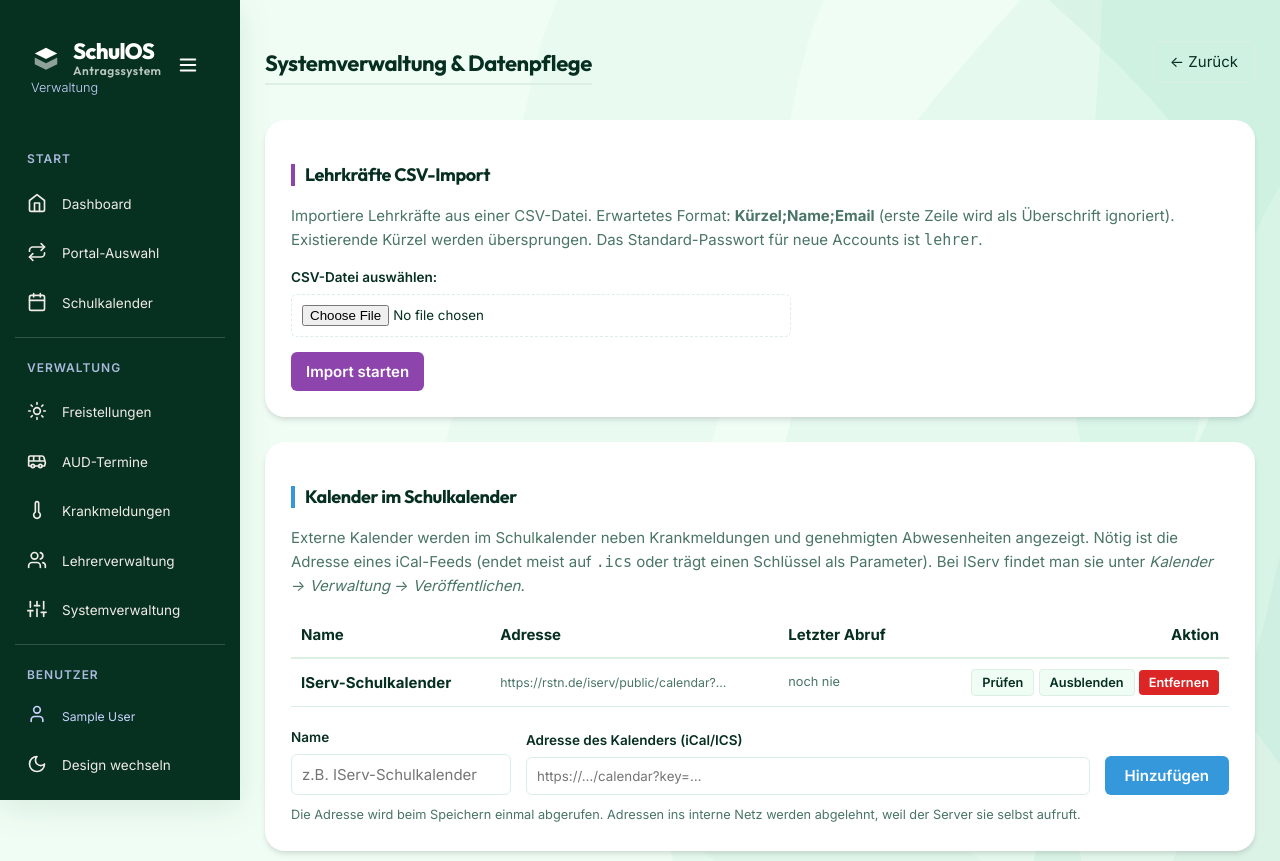
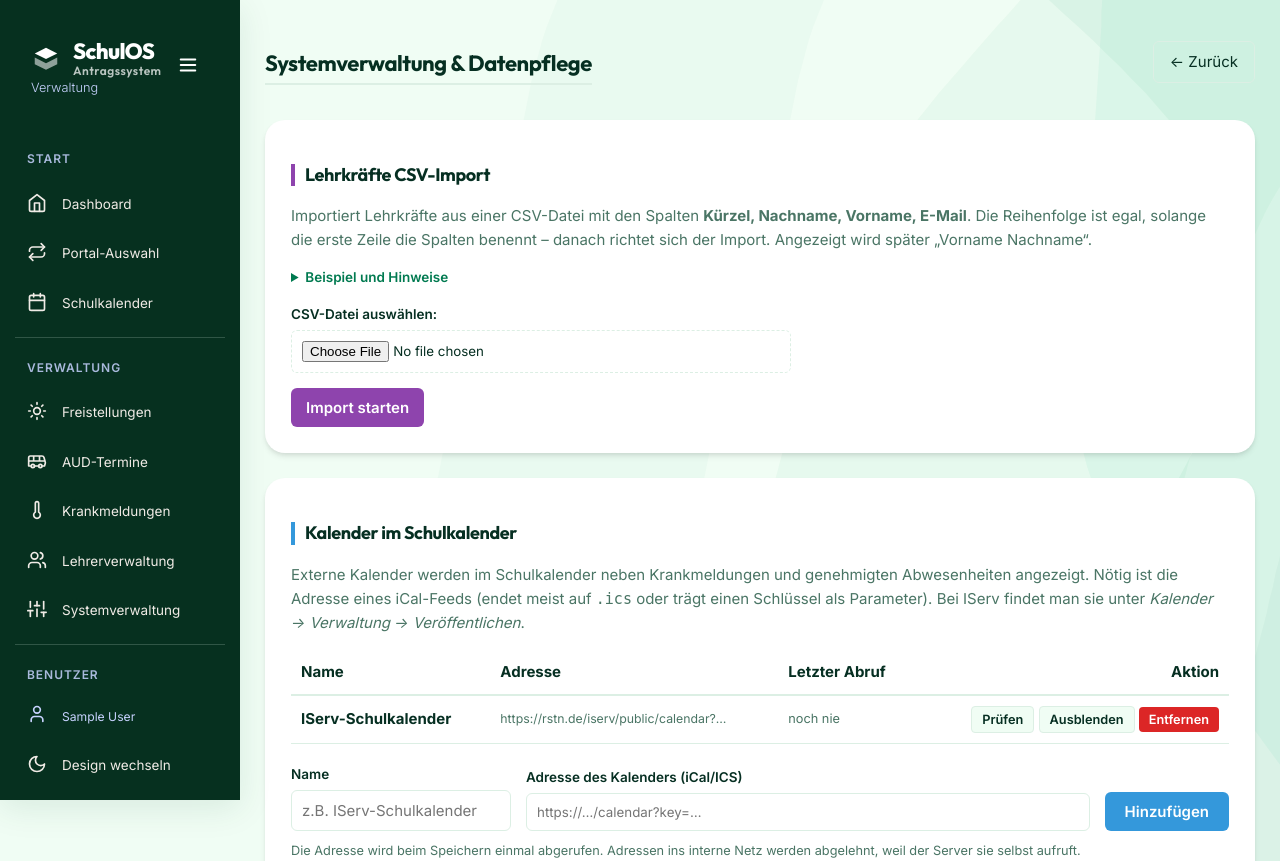
Before and after one commit to flackandreas/feedback_rstn, a PHP site: page /admin_system.php in a window 1280 px wide. Shown: the top 861 px of the page. Run offline with PHP 8.4, Linux system fonts and the light colour scheme; the visitor is signed in with stand-in values (Sample User, id 1); data comes from the database, SQL or seed files in the repository; some libraries are stand-ins or nearby versions.

Commit message:
feat: CSV-Import liest Kuerzel, Nachname, Vorname und E-Mail
Bisher war genau ein Format vorgesehen: Kuerzel;Name;E-Mail, starr nach
Position gelesen. Schulverwaltungen exportieren Vor- und Nachname aber
getrennt und in wechselnder Reihenfolge.

Die Zuordnung richtet sich jetzt nach der Kopfzeile, die Spaltenreihenfolge
ist damit egal. Erkannt werden auch uebliche Schreibweisen (KZ, Familienname,
Rufname, Mail). Ohne brauchbare Kopfzeile wird nach Position gelesen: vier
Spalten als Kuerzel, Nachname, Vorname, E-Mail, drei wie bisher. Angezeigt
wird "Vorname Nachname", so wie der Name ueberall sonst steht.

Dabei mitgenommen:
- Excel unter Windows speichert CSV oft als CP1252. Ohne Umwandlung wurde aus
  "Mueller" Buchstabensalat; jetzt wird die Kodierung erkannt und umgesetzt.
- Das Byte-Order-Mark aus Excel wird entfernt, sonst haette es an der ersten
  Spaltenbezeichnung geklebt.
- Das Trennzeichen wird nach Haeufigkeit bestimmt statt beim ersten Semikolon.
- Leerzeilen und Zeilen ohne Kuerzel oder Name werden gezaehlt und in der
  Meldung benannt, statt stillschweigend zu verschwinden.

Geprueft gegen elf Varianten, darunter vertauschte Spalten, Komma als Trenner,
fehlende E-Mail, Doppelnamen, das alte Format und eine Excel-Datei in CP1252
mit BOM; dazu ein echter Upload mit Wiederholung.

Co-Authored-By: Claude Opus 5 <noreply@anthropic.com>

```diff
--- a/src/admin_system.php
+++ b/src/admin_system.php
@@ -120,56 +120,184 @@ if ($_SERVER['REQUEST_METHOD'] === 'POST' && isset($_FILES['teacher_csv'])) {
     }
 
     $file = $_FILES['teacher_csv'];
-    if ($file['error'] === UPLOAD_ERR_OK) {
-        $ext = strtolower(pathinfo($file['name'], PATHINFO_EXTENSION));
-        if ($ext === 'csv') {
+    if ($file['error'] !== UPLOAD_ERR_OK) {
+        zurueck_zur_verwaltung(null, 'Die Datei konnte nicht hochgeladen werden.');
+    }
+
+    if (strtolower(pathinfo($file['name'], PATHINFO_EXTENSION)) !== 'csv') {
+        zurueck_zur_verwaltung(null, 'Nur .csv-Dateien sind zulässig.');
+    }
+
     $handle = fopen($file['tmp_name'], 'r');
-            if ($handle !== false) {
-                // Determine delimiter by reading first line
-                $first_line = fgets($handle);
-                $delimiter = (strpos($first_line, ';') !== false) ? ';' : ',';
+    if ($handle === false) {
+        zurueck_zur_verwaltung(null, 'Die Datei konnte nicht gelesen werden.');
+    }
+
+    $erste_zeile = (string)fgets($handle);
+    $trennzeichen = substr_count($erste_zeile, ';') >= substr_count($erste_zeile, ',') ? ';' : ',';
     rewind($handle);
 
-                // Skip header row
-                fgetcsv($handle, 1000, $delimiter);
+    $kopf = fgetcsv($handle, 4000, $trennzeichen);
+    $spalten = csv_spalten_zuordnen(is_array($kopf) ? $kopf : []);
 
-                $success_count = 0;
-                $skip_count = 0;
+    // Wird die Kopfzeile nicht erkannt, ist sie vermutlich schon die erste
+    // Datenzeile - dann von vorn lesen und nach Position zuordnen.
+    if ($spalten === null) {
+        rewind($handle);
+    }
 
-                $stmt = $conn->prepare("INSERT IGNORE INTO teachers (kuerzel, name, email, passwort_hash) VALUES (?, ?, ?, ?)");
-                $default_pw_hash = password_hash('lehrer', PASSWORD_DEFAULT);
+    $hinzugefuegt = 0;
+    $uebersprungen = 0;
+    $unbrauchbar = 0;
 
-                while (($data = fgetcsv($handle, 1000, $delimiter)) !== false) {
-                    if (count($data) >= 2) {
-                        $kuerzel = trim($data[0]);
-                        $name = trim($data[1]);
-                        $email = isset($data[2]) ? trim($data[2]) : null;
+    $stmt = $conn->prepare('INSERT IGNORE INTO teachers (kuerzel, name, email, passwort_hash) VALUES (?, ?, ?, ?)');
+    $standard_passwort = password_hash('lehrer', PASSWORD_DEFAULT);
 
-                        if (!empty($kuerzel) && !empty($name)) {
-                            if ($email === '') $email = null;
+    while (($zeile = fgetcsv($handle, 4000, $trennzeichen)) !== false) {
+        if ($zeile === [null] || $zeile === []) {
+            continue;   // Leerzeile
+        }
 
-                            $stmt->execute([$kuerzel, $name, $email, $default_pw_hash]);
+        $felder = csv_zeile_lesen($zeile, $spalten);
+
+        if ($felder['kuerzel'] === '' || $felder['name'] === '') {
+            $unbrauchbar++;
+            continue;
+        }
+
+        $stmt->execute([
+            mb_substr($felder['kuerzel'], 0, 50),
+            mb_substr($felder['name'], 0, 100),
+            $felder['email'] !== '' ? mb_substr($felder['email'], 0, 255) : null,
+            $standard_passwort,
+        ]);
+
         if ($stmt->rowCount() > 0) {
-                                $success_count++;
+            $hinzugefuegt++;
         } else {
-                                $skip_count++;
+            $uebersprungen++;
+        }
+    }
+    fclose($handle);
+
+    $meldung = sprintf('Import abgeschlossen: %d hinzugefügt, %d übersprungen (Kürzel schon vorhanden)',
+        $hinzugefuegt, $uebersprungen);
+    if ($unbrauchbar > 0) {
+        $meldung .= sprintf(', %d Zeile(n) ohne Kürzel oder Name', $unbrauchbar);
+    }
+
+    zurueck_zur_verwaltung($meldung . '.');
+}
+
+/**
+ * Ordnet die Spalten der Kopfzeile den Feldern zu.
+ *
+ * Damit ist die Reihenfolge in der Datei egal - Schulverwaltungen exportieren
+ * sie unterschiedlich. Wird keine brauchbare Kopfzeile erkannt, liefert die
+ * Funktion null und der Aufrufer geht nach Position vor.
+ *
+ * @param list<string> $kopf
+ * @return array<string,int>|null
+ */
+function csv_spalten_zuordnen(array $kopf) {
+    $bekannt = [
+        'kuerzel'  => ['kuerzel', 'kurzel', 'kurzel', 'kz', 'kuerzel/kz', 'lehrerkuerzel', 'krzl'],
+        'nachname' => ['nachname', 'familienname', 'name2', 'surname', 'lastname'],
+        'vorname'  => ['vorname', 'rufname', 'firstname'],
+        'name'     => ['name', 'vollname', 'anzeigename', 'fullname'],
+        'email'    => ['email', 'e-mail', 'mail', 'emailadresse', 'e-mailadresse'],
+    ];
+
+    $zuordnung = [];
+    foreach ($kopf as $i => $bezeichnung) {
+        $schluessel = csv_bezeichnung_normalisieren((string)$bezeichnung);
+        if ($schluessel === '') {
+            continue;
+        }
+
+        foreach ($bekannt as $feld => $varianten) {
+            if (in_array($schluessel, $varianten, true) && !isset($zuordnung[$feld])) {
+                $zuordnung[$feld] = $i;
+                break;
             }
         }
     }
+
+    // Ohne Kürzel und ohne irgendeine Namensspalte war das keine Kopfzeile.
+    if (!isset($zuordnung['kuerzel'])) {
+        return null;
     }
-                fclose($handle);
-                $_SESSION['flash_success'] = "Import abgeschlossen: $success_count hinzugefügt, $skip_count übersprungen.";
+    if (!isset($zuordnung['name']) && !isset($zuordnung['nachname']) && !isset($zuordnung['vorname'])) {
+        return null;
+    }
+
+    return $zuordnung;
+}
+
+/**
+ * Vereinheitlicht eine Spaltenbezeichnung: Kleinschreibung, ohne BOM,
+ * Umlaute aufgeloest, ohne Leer- und Sonderzeichen ausser Bindestrich.
+ */
+function csv_bezeichnung_normalisieren($text) {
+    $text = str_replace("\xEF\xBB\xBF", '', (string)$text);   // BOM aus Excel
+    $text = csv_nach_utf8($text);
+    $text = mb_strtolower(trim($text));
+    $text = strtr($text, ['ä' => 'a', 'ö' => 'o', 'ü' => 'u', 'ß' => 'ss']);
+
+    return (string)preg_replace('/[^a-z0-9\-]/', '', $text);
+}
+
+/**
+ * Liest eine Datenzeile anhand der Zuordnung - oder nach Position.
+ *
+ * Nach Position gilt: vier Spalten sind Kürzel, Nachname, Vorname, E-Mail;
+ * drei Spalten das aeltere Kürzel, Name, E-Mail.
+ *
+ * @param list<string|null>       $zeile
+ * @param array<string,int>|null  $spalten
+ * @return array{kuerzel:string,name:string,email:string}
+ */
+function csv_zeile_lesen(array $zeile, $spalten) {
+    $hole = static function ($index) use ($zeile) {
+        return $index === null || !isset($zeile[$index]) ? '' : trim(csv_nach_utf8((string)$zeile[$index]));
+    };
+
+    if ($spalten !== null) {
+        $kuerzel = $hole($spalten['kuerzel'] ?? null);
+        $nachname = $hole($spalten['nachname'] ?? null);
+        $vorname = $hole($spalten['vorname'] ?? null);
+        $name = $hole($spalten['name'] ?? null);
+        $email = $hole($spalten['email'] ?? null);
+    } elseif (count($zeile) >= 4) {
+        [$kuerzel, $nachname, $vorname, $email] = [$hole(0), $hole(1), $hole(2), $hole(3)];
+        $name = '';
     } else {
-                $_SESSION['flash_error'] = "Fehler beim Lesen der Datei.";
+        [$kuerzel, $name, $email] = [$hole(0), $hole(1), $hole(2)];
+        $nachname = $vorname = '';
     }
-        } else {
-            $_SESSION['flash_error'] = "Nur .csv Dateien erlaubt.";
+
+    // Angezeigt wird "Vorname Nachname" - so steht der Name überall sonst.
+    if ($name === '') {
+        $name = trim($vorname . ' ' . $nachname);
     }
-    } else {
-        $_SESSION['flash_error'] = "Upload-Fehler.";
+
+    $kuerzel = str_replace("\xEF\xBB\xBF", '', $kuerzel);
+
+    return ['kuerzel' => $kuerzel, 'name' => $name, 'email' => $email];
 }
-    header("Location: /admin_system.php");
-    exit;
+
+/**
+ * Wandelt eine Zeichenkette nach UTF-8, falls sie es noch nicht ist.
+ *
+ * Excel unter Windows speichert CSV-Dateien haeufig als CP1252; ohne diese
+ * Umwandlung wuerde aus "Müller" ein "M?ller".
+ */
+function csv_nach_utf8($text) {
+    if ($text === '' || mb_check_encoding($text, 'UTF-8')) {
+        return $text;
+    }
+
+    return (string)mb_convert_encoding($text, 'UTF-8', 'Windows-1252');
 }
 
 $csrf_token = get_csrf_token();
--- a/src/templates/admin_system.twig
+++ b/src/templates/admin_system.twig
@@ -12,9 +12,23 @@
 <div class="content-box">
     <h3 style="border-left: 4px solid #8e44ad; padding-left: 10px;">Lehrkräfte CSV-Import</h3>
     <p style="color: var(--text-muted); margin-bottom: 15px;">
-        Importiere Lehrkräfte aus einer CSV-Datei. Erwartetes Format: <strong>Kürzel;Name;Email</strong> (erste Zeile wird als Überschrift ignoriert).
-        Existierende Kürzel werden übersprungen. Das Standard-Passwort für neue Accounts ist <code>lehrer</code>.
+        Importiert Lehrkräfte aus einer CSV-Datei mit den Spalten
+        <strong>Kürzel, Nachname, Vorname, E-Mail</strong>. Die Reihenfolge ist egal, solange die erste Zeile
+        die Spalten benennt – danach richtet sich der Import. Angezeigt wird später „Vorname Nachname“.
     </p>
+    <details style="margin-bottom: 15px; font-size: 0.9em; color: var(--text-muted);">
+        <summary style="cursor: pointer; font-weight: 600; color: var(--primary-color);">Beispiel und Hinweise</summary>
+        <pre style="background: var(--bg-main); padding: 12px; border-radius: 6px; margin: 10px 0; overflow-x: auto; font-size: 0.9em;">Kürzel;Nachname;Vorname;E-Mail
+SOM;Sommer;Anna;anna.sommer@schule.de
+WIN;Winter;Bernd;bernd.winter@schule.de</pre>
+        <ul style="margin: 0; padding-left: 20px; line-height: 1.7;">
+            <li>Semikolon und Komma werden beide als Trennzeichen erkannt.</li>
+            <li>Dateien aus Excel funktionieren auch mit Umlauten – die Kodierung wird umgewandelt.</li>
+            <li>Das ältere Format <code>Kürzel;Name;E-Mail</code> wird weiterhin gelesen.</li>
+            <li>Bereits vorhandene Kürzel werden übersprungen, nichts wird überschrieben.</li>
+            <li>Das Passwort neuer Zugänge ist <code>lehrer</code> und muss bei der ersten Anmeldung geändert werden.</li>
+        </ul>
+    </details>
     <form method="POST" action="/admin_system.php" enctype="multipart/form-data" class="modern-form" style="max-width: 500px;">
         <input type="hidden" name="csrf_token" value="{{ csrf_token }}">
         <div class="form-group">
```
Lines whose indentation alone changed are shown as unchanged.
